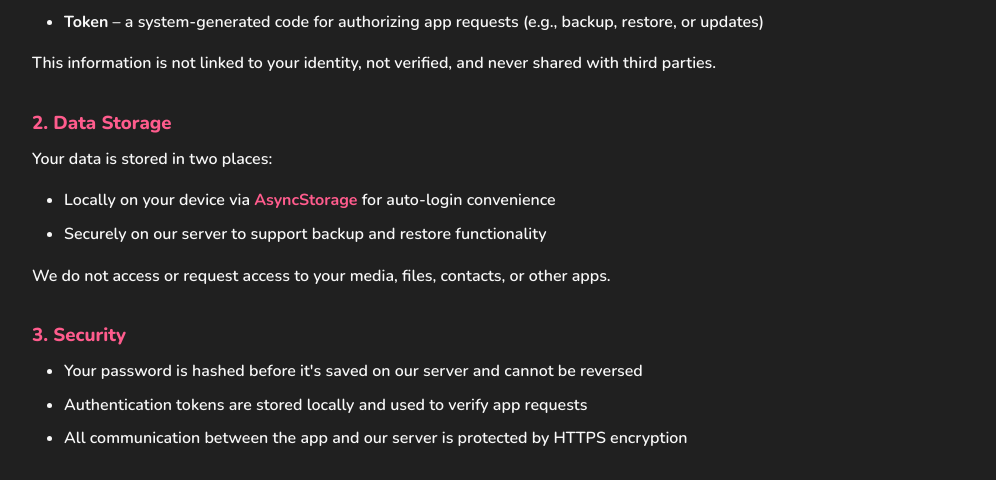
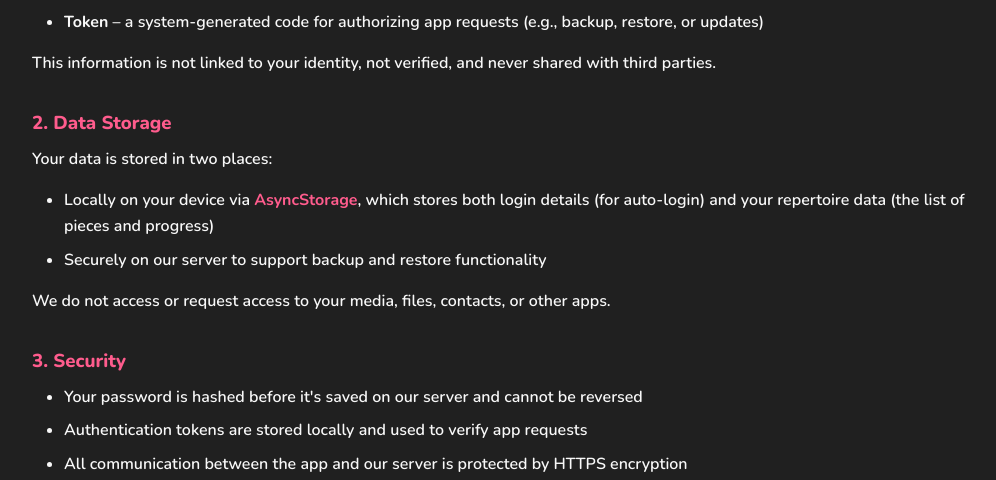
Before and after one commit to Kheijhackt/RepertoireTracker_Backend, a Django app: page /privacy/ in a window 1280 px wide. Shown: the part 457-937 px from the top of the page, without its empty margins (124-1120 px from the left). Run offline with Django 5.2, Linux system fonts and the light colour scheme; parts of the project's set-up code (start-up, migrations or seed data) failed here and were passed over.

Commit message:
Updated privacy to indicate where repertoire data is stored too

```diff
--- a/core/templates/privacy.html
+++ b/core/templates/privacy.html
@@ -40,7 +40,9 @@
         <p>Your data is stored in two places:</p>
         <ul style="text-align: left;">
             <li>Locally on your device via <a href="https://react-native-async-storage.github.io/async-storage/"
-                    target="_blank">AsyncStorage</a> for auto-login convenience</li>
+                    target="_blank">AsyncStorage</a>, which stores both login details (for auto-login) and your
+                repertoire data (the list of pieces and progress)</li>
+            </li>
             <li>Securely on our server to support backup and restore functionality</li>
         </ul>
         <p>We do not access or request access to your media, files, contacts, or other apps.</p>
```
